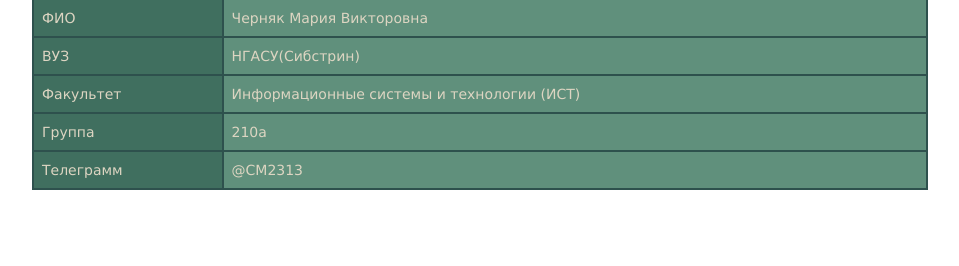
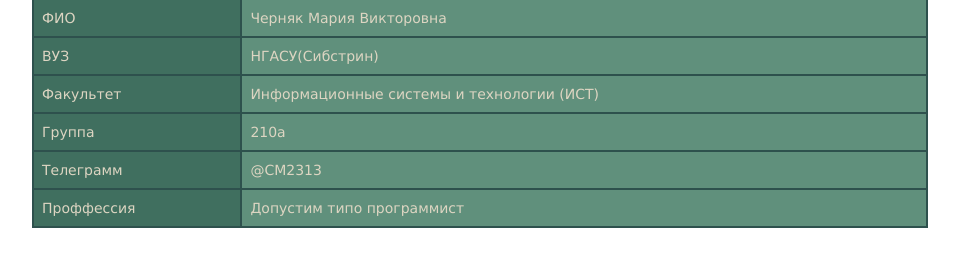
Before and after one commit to ChernyakMaria/210a, a plain HTML site: page index.html in a window 1280 px wide. Shown: the whole page, without its empty margins (160-1119 px from the left). Drawn offline with Linux system fonts and the light colour scheme; a web font is replaced by a local one.

Commit message:
изменения в файле index.html

```diff
--- a/index.html
+++ b/index.html
@@ -19,6 +19,7 @@
     <tr><th>Факультет</th><td>Информационные системы и технологии (ИСТ)</td></tr>
     <tr><th>Группа</th><td>210а</td></tr>
     <tr><th>Телеграмм</th><td>@CM2313</td></tr>
+    <tr><th>Проффессия</th><td>Допустим типо программист</td></tr>
 </table>
 </body>
 </html>
```
